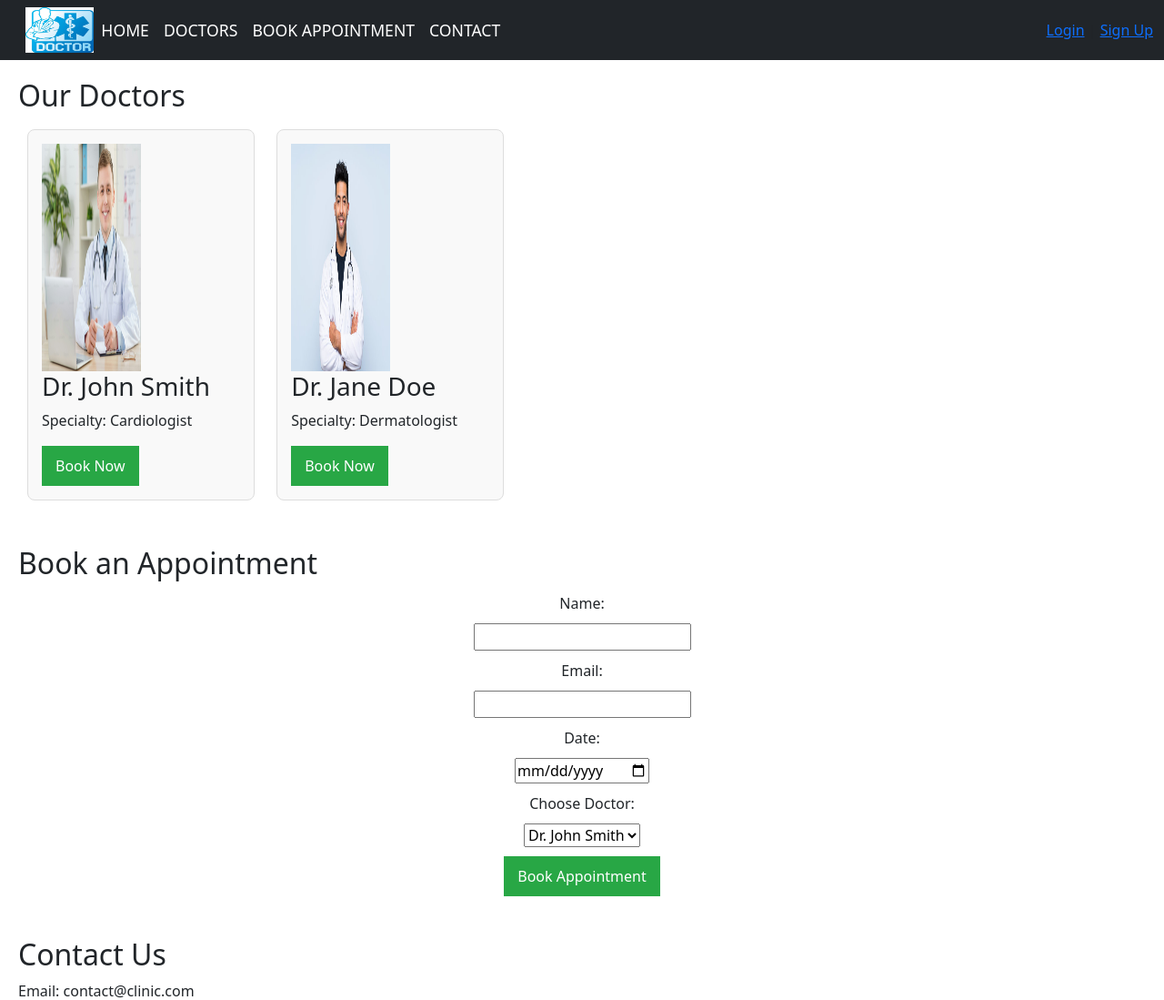
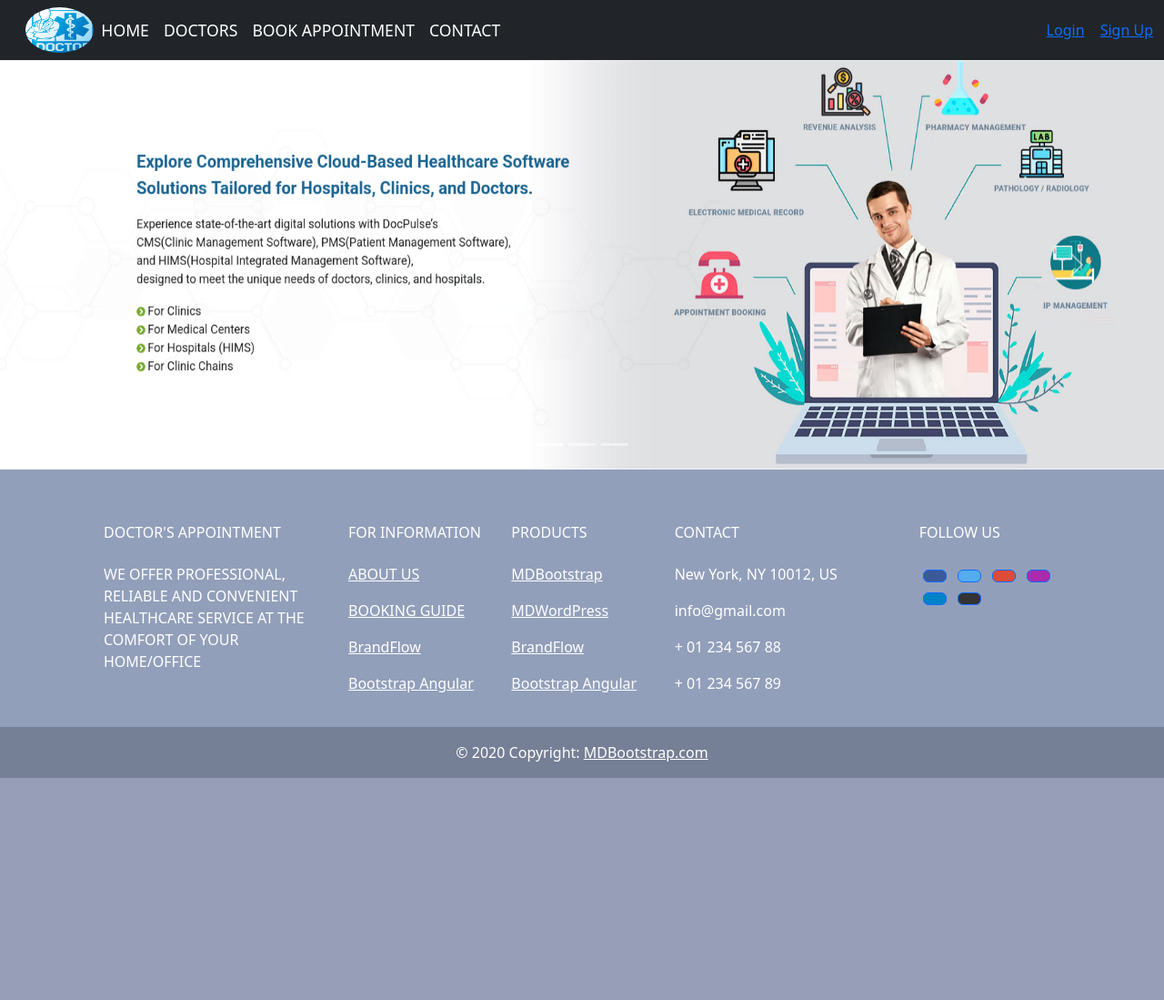
Before and after one commit to AromalP2002/mainproject, a Django app: page / in a window 1280 px wide. Shown: the top 1099 px of the page at 91% size. After the commit the page ends 855 px from the top, so only its background shows below. Run offline with Django 5.2, Linux system fonts and the light colour scheme.

Commit message:
wrk done

```diff
--- a/bookingpage/templates/home_page/home.html
+++ b/bookingpage/templates/home_page/home.html
@@ -13,7 +13,7 @@
 
 <nav class="navbar navbar-expand-sm navbar-dark bg-dark">
   <div class="container-fluid">
-    <a class="navbar-brand" href="javascript:void(0)"></a> <img src="{% static 'images/logo1.jpeg' %}" alt="" width="6%" height="50px">
+    <a class="navbar-brand" href="javascript:void(0)"></a> <img src="{% static 'images/logo1.jpeg' %}"  class="rounded-circle " alt="" width="6%" height="50px">
     <button class="navbar-toggler" type="button" data-bs-toggle="collapse" data-bs-target="#mynavbar">
       <span class="navbar-toggler-icon"></span>
     </button>
@@ -43,9 +43,42 @@
         </div>
     </nav>
 
+   <!-- Carousel -->
+<div id="demo" class="carousel slide" data-bs-ride="carousel">
+
+  <!-- Indicators/dots -->
+  <div class="carousel-indicators">
+    <button type="button" data-bs-target="#demo" data-bs-slide-to="0" class="active"></button>
+    <button type="button" data-bs-target="#demo" data-bs-slide-to="1"></button>
+    <button type="button" data-bs-target="#demo" data-bs-slide-to="2"></button>
+  </div>
+
+  <!-- The slideshow/carousel -->
+  <div class="carousel-inner">
+    <div class="carousel-item active">
+      <img src="{% static 'images/corl1.png' %}" alt="Los Angeles" class="d-block" style="width:100%; height: 450px; " >
+    </div>
+    <div class="carousel-item active">
+      <img src="{% static 'images/corl2.png' %}" alt="Los Angeles" class="d-block" style="width:100%; height: 450px; " >
+    </div>
+    <div class="carousel-item active">
+      <img src="{% static 'images/crol3.png' %}" alt="Los Angeles" class="d-block" style="width:100%; height: 450px; " >
+    </div>
+
+  </div>
+
+  <!-- Left and right controls/icons -->
+  <button class="carousel-control-prev" type="button" data-bs-target="#demo" data-bs-slide="prev">
+    <span class="carousel-control-prev-icon"></span>
+  </button>
+  <button class="carousel-control-next" type="button" data-bs-target="#demo" data-bs-slide="next">
+    <span class="carousel-control-next-icon"></span>
+  </button>
+</div>
 
 
 
+<!--
 </section>
 <section id="doctors">
     <h2>Our Doctors</h2>
@@ -90,34 +123,167 @@
         <h2>Contact Us</h2>
         <p>Email: contact@clinic.com</p>
         <p>Phone: +123 456 7890</p>
-    </section>
+    </section> -->
+
+    <div class=" ">
+      <!-- Footer -->
+      <footer
+              class="text-center text-lg-start text-white"
+              style="background-color: #929fba"
+              >
+        <!-- Grid container -->
+        <div class="container p-4 pb-0">
+          <!-- Section: Links -->
+          <section class="">
+            <!--Grid row-->
+            <div class="row">
+              <!-- Grid column -->
+              <div class="col-md-3 col-lg-3 col-xl-3 mx-auto mt-3">
+                <h6 class="text-uppercase mb-4 font-weight-bold">
+                  DOCTOR'S APPOINTMENT
+                </h6>
+                <p>
+              WE OFFER PROFESSIONAL,
+              RELIABLE AND CONVENIENT HEALTHCARE SERVICE
+              AT THE COMFORT OF YOUR HOME/OFFICE
+                </p>
+              </div>
+               <!-- Grid column -->
+
+               <hr class="w-100 clearfix d-md-none" />
+
+               <!-- Grid column -->
+               <div class="col-md-2 col-lg-2 col-xl-2 mx-auto mt-3">
+                 <h6 class="text-uppercase mb-4 font-weight-bold">FOR INFORMATION</h6>
+                 <p>
+                   <a class="text-white">ABOUT US</a>
+                 </p>
+                 <p>
+                   <a class="text-white">BOOKING GUIDE</a>
+                 </p>
+                 <p>
+                   <a class="text-white">BrandFlow</a>
+                 </p>
+                 <p>
+                   <a class="text-white">Bootstrap Angular</a>
+                 </p>
+               </div>
+              <!-- Grid column -->
+
+              <hr class="w-100 clearfix d-md-none" />
+
+              <!-- Grid column -->
+              <div class="col-md-2 col-lg-2 col-xl-2 mx-auto mt-3">
+                <h6 class="text-uppercase mb-4 font-weight-bold">Products</h6>
+                <p>
+                  <a class="text-white">MDBootstrap</a>
+                </p>
+                <p>
+                  <a class="text-white">MDWordPress</a>
+                </p>
+                <p>
+                  <a class="text-white">BrandFlow</a>
+                </p>
+                <p>
+                  <a class="text-white">Bootstrap Angular</a>
+                </p>
+              </div>
+              <!-- Grid column -->
+
+              <hr class="w-100 clearfix d-md-none" />
+
+              <!-- Grid column -->
+              <hr class="w-100 clearfix d-md-none" />
+
+              <!-- Grid column -->
+              <div class="col-md-4 col-lg-3 col-xl-3 mx-auto mt-3">
+                <h6 class="text-uppercase mb-4 font-weight-bold">Contact</h6>
+                <p><i class="fas fa-home mr-3"></i> New York, NY 10012, US</p>
+                <p><i class="fas fa-envelope mr-3"></i> info@gmail.com</p>
+                <p><i class="fas fa-phone mr-3"></i> + 01 234 567 88</p>
+                <p><i class="fas fa-print mr-3"></i> + 01 234 567 89</p>
+              </div>
+              <!-- Grid column -->
+
+              <!-- Grid column -->
+              <div class="col-md-3 col-lg-2 col-xl-2 mx-auto mt-3">
+                <h6 class="text-uppercase mb-4 font-weight-bold">Follow us</h6>
+
+                <!-- Facebook -->
+                <a
+                   class="btn btn-primary btn-floating m-1"
+                   style="background-color: #3b5998"
+                   href="#!"
+                   role="button"
+                   ><i class="fab fa-facebook-f"></i
+                  ></a>
+
+                <!-- Twitter -->
+                <a
+                   class="btn btn-primary btn-floating m-1"
+                   style="background-color: #55acee"
+                   href="#!"
+                   role="button"
+                   ><i class="fab fa-twitter"></i
+                  ></a>
+
+                <!-- Google -->
+                <a
+                   class="btn btn-primary btn-floating m-1"
+                   style="background-color: #dd4b39"
+                   href="#!"
+                   role="button"
+                   ><i class="fab fa-google"></i
+                  ></a>
+
+                <!-- Instagram -->
+                <a
+                   class="btn btn-primary btn-floating m-1"
+                   style="background-color: #ac2bac"
+                   href="#!"
+                   role="button"
+                   ><i class="fab fa-instagram"></i
+                  ></a>
+
+                <!-- Linkedin -->
+                <a
+                   class="btn btn-primary btn-floating m-1"
+                   style="background-color: #0082ca"
+                   href="#!"
+                   role="button"
+                   ><i class="fab fa-linkedin-in"></i
+                  ></a>
+                <!-- Github -->
+                <a
+                   class="btn btn-primary btn-floating m-1"
+                   style="background-color: #333333"
+                   href="#!"
+                   role="button"
+                   ><i class="fab fa-github"></i
+                  ></a>
+              </div>
+            </div>
+            <!--Grid row-->
+          </section>
+          <!-- Section: Links -->
+        </div>
+        <!-- Grid container -->
+
+        <!-- Copyright -->
+        <div
+             class="text-center p-3"
+             style="background-color: rgba(0, 0, 0, 0.2)"
+             >
+          © 2020 Copyright:
+          <a class="text-white" href="https://mdbootstrap.com/"
+             >MDBootstrap.com</a
+            >
+        </div>
+        <!-- Copyright -->
+      </footer>
+      <!-- Footer -->
+    </div>
 
 
-    <script>
-        document.getElementById("appointmentForm").addEventListener("submit", function(event) {
-            event.preventDefault();
-
-            let name = document.getElementById("name").value;
-            let email = document.getElementById("email").value;
-            let date = document.getElementById("date").value;
-            let doctor = document.getElementById("doctor").value;
-
-            let appointment = `${name} - ${doctor} on ${date} (<a href='#' onclick='cancelAppointment(this)'>Cancel</a>)`;
-            let li = document.createElement("li");
-            li.innerHTML = appointment;
-            document.getElementById("appointmentList").appendChild(li);
-
-            document.getElementById("appointmentForm").reset();
-        });
-
-        function bookNow(doctorName) {
-            document.getElementById("doctor").value = doctorName;
-            document.getElementById("booking").scrollIntoView();
-        }
-
-        function cancelAppointment(link) {
-            link.parentElement.remove();
-        }
-    </script>
 </body>
 </html>
```
Also changed, not shown: bookingpage/static/images/corl1.png (added), bookingpage/static/images/corl2.png (added), bookingpage/static/images/crol3.png (added), bookingpage/static/images/image2.png (added), bookingpage/static/images/poster1.png (added).
